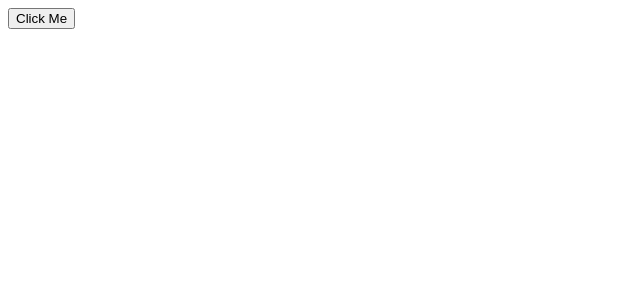
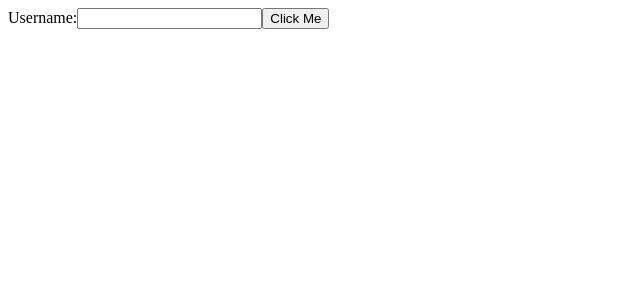
Before and after one commit to acciojob/debugging-challenge-react-okamble605, a React app: page / in a window 1280 px wide. Shown: the top 300 px of the page, without its empty margins (0-640 px from the left). Built offline with nearby package versions, Linux system fonts and the light colour scheme.

Commit message:
Update App.js

```diff
--- a/src/components/App.js
+++ b/src/components/App.js
@@ -1,9 +1,11 @@
-import React from 'react';
+import React from "react";
 
 function App() {
   return (
-    <div className="App">
-      <button onClick={() => alert('Button clicked!')}>Click Me</button>
+    <div className="container">
+      <label htmlFor="username">Username:</label>
+      <input type="text" id="username" onChange={() => console.log("Changed")} />
+      <button onClick={() => alert("Clicked!")}>Click Me</button>
     </div>
   );
 }
```
